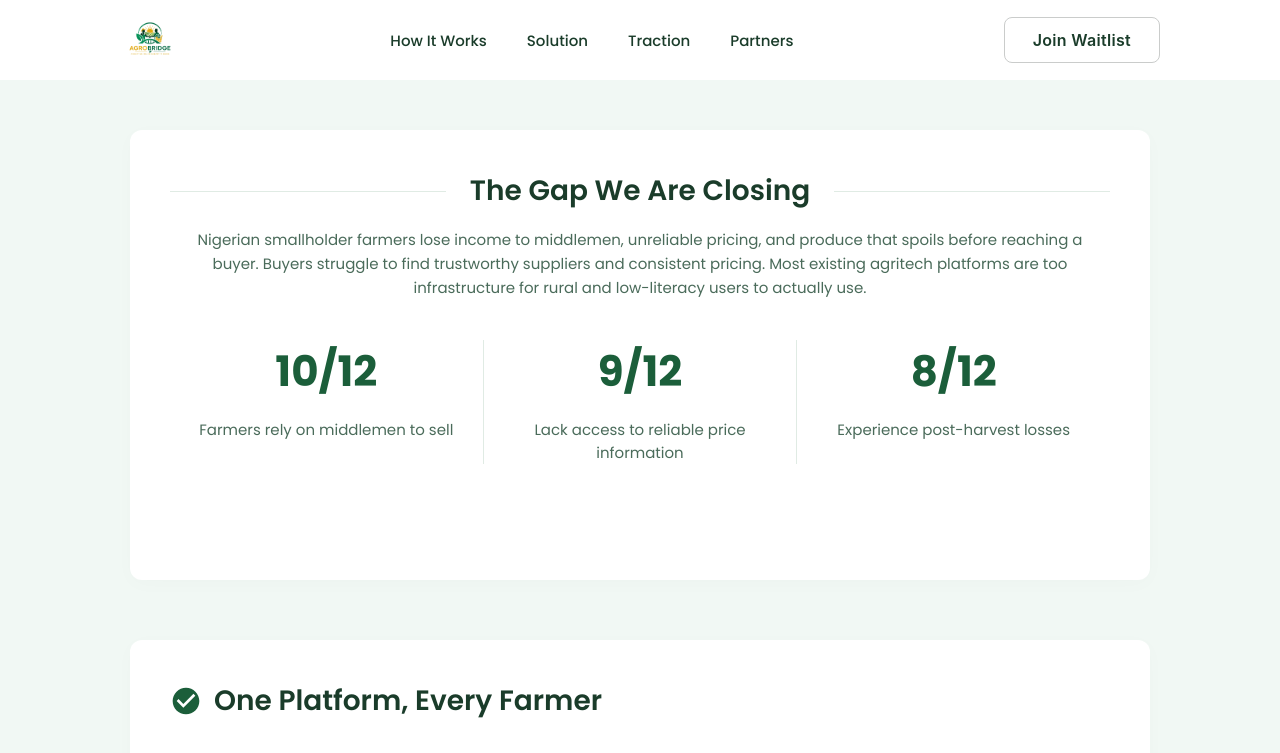
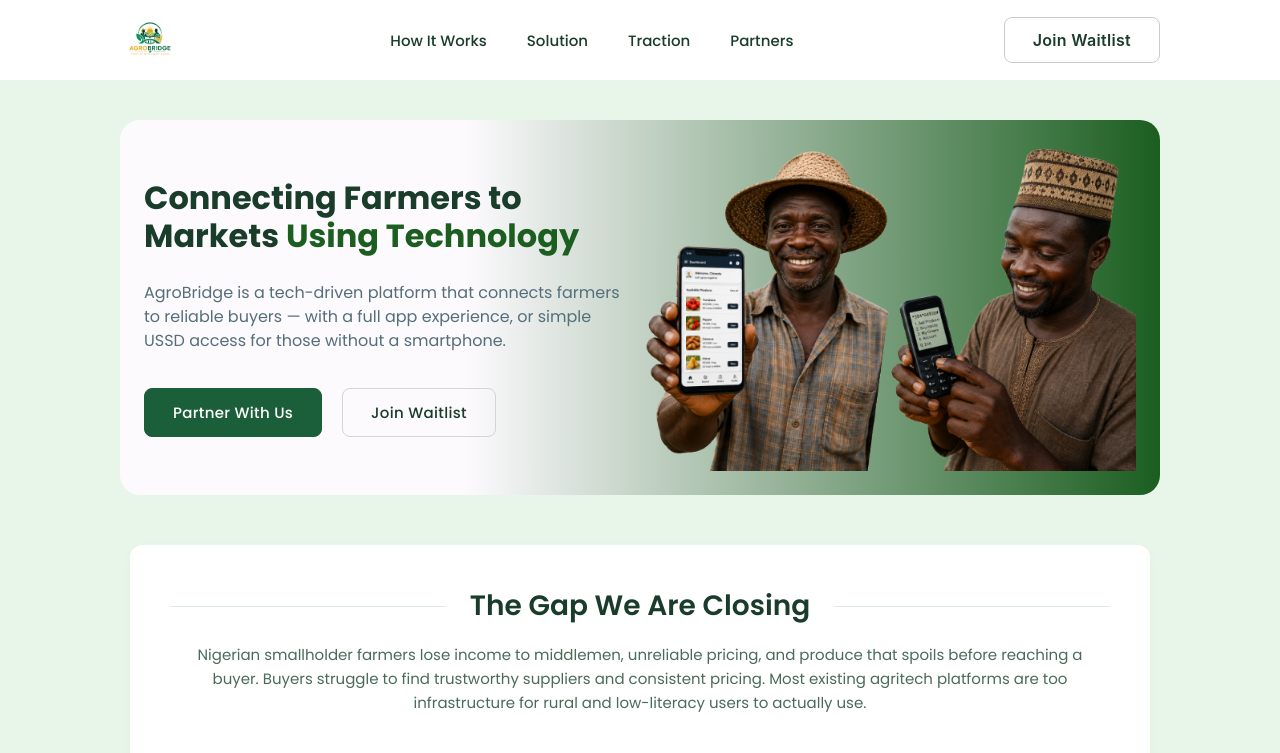
Before and after one commit to AgroBrigde/AgroBridgeWebApp, a React (Vite) app: page /landing in a window 1280 px wide. Shown: the top 753 px of the page. Built offline with nearby package versions, Linux system fonts and the light colour scheme.

Commit message:
Build hero section

```diff
--- /dev/null
+++ b/src/CSS/Hero.css
@@ -0,0 +1,55 @@
+.hero {
+    display:flex;
+    justify-content:space-between;
+    align-items:center;
+    padding:24px;
+    background: linear-gradient(90.08deg, var(--sss) 33.2%, var(--main) 99.93%);
+    border-radius:20px;
+    margin-top: 40px;
+    gap:10px;
+}
+
+.hero-left{
+    flex:1;
+}
+
+.hero-left h1{
+    font-weight: 700;
+    line-height:1.2;
+    margin-bottom:25px;
+}
+
+.hero-left span{
+  color:var(--main);
+}
+
+.hero-left p{
+    font-size: var(--body);
+    line-height:24px;
+    color:var(--sec);
+    margin-bottom:35px;
+}
+.hero-buttons{
+    display:flex;
+    gap:20px;
+}
+
+.hero-right{
+    flex:1;
+    display:flex;
+    justify-content:center;
+}
+
+.hero-right img{
+    width:100%;
+    max-width:550px;
+}
+
+@media (max-width: 768px) {
+    .hero {
+        flex-direction: column-reverse;
+    }
+    .hero-buttons {
+        align-items: stretch;
+    }
+}
--- a/src/CSS/Landing.css
+++ b/src/CSS/Landing.css
@@ -12,8 +12,7 @@
   color: #1a3c2a;
   overflow-x: hidden;
   /* The soft green background seen across all prototype screenshots */
-  background-color: #f1f8f4;
-  padding: 40px 0 80px;
+  background-color: var(--subtle);
 }
 
 .container {
--- /dev/null
+++ b/src/Components/Hero.jsx
@@ -0,0 +1,32 @@
+import "../CSS/Hero.css";
+// import "../CSS/Button.css";
+import heroImage from "../assets/famers.png";
+
+export default function Hero() {
+  return (
+    <section className="hero section-wrapper">
+      <div className="hero-left">
+        <h1>
+          Connecting Farmers to Markets
+          <span> Using Technology</span>
+        </h1>
+
+        <p>
+          AgroBridge is a tech-driven platform that connects farmers to reliable
+          buyers — with a full app experience, or simple USSD access for those
+          without a smartphone.
+        </p>
+
+        <div className="hero-buttons">
+          <button className="btn-primary">Partner With Us</button>
+
+          <button className="btn-secondary">Join Waitlist</button>
+        </div>
+      </div>
+
+      <div className="hero-right">
+        <img src={heroImage} alt="Farmers" />
+      </div>
+    </section>
+  );
+}
--- a/src/Components/Landing.jsx
+++ b/src/Components/Landing.jsx
@@ -5,6 +5,7 @@ import platformImage from "../assets/famers.png";
 import { useOutletContext } from "react-router-dom";
 import { MdCheckCircle, MdStorefront, MdHandshake } from "react-icons/md";
 import { FaTractor } from "react-icons/fa";
+import Hero from "./Hero";
 
 const Landing = () => {
   const { refs } = useOutletContext();
@@ -50,6 +51,7 @@ const Landing = () => {
     <div className="landing-page">
       <div className="container">
         {/* ========== HERO SECTION ========== */}
+        <Hero />
 
         {/* ========== THE GAP SECTION ========== */}
         <section ref={gapRef} id="the-gap" className="section-wrapper">
@@ -254,7 +256,6 @@ const Landing = () => {
               <p>
                 Farmers, buyers, or investors — join us as we build a better
                 agricultural supply chain for Nigeria.
-
               </p>
 
               <div className="cta-buttons">
--- a/src/index.css
+++ b/src/index.css
@@ -3,3 +3,47 @@
   margin: 0;
   box-sizing: border-box;
 }
+
+
+
+body {
+  /* background-color: var(--subtle); */
+}
+
+:root {
+  --main: #1B5E20;
+  --pressed: #144A18;
+  --light: #A5D6A7;
+  --subtle: #E8F5E9;
+  --success: #2E7D32;
+  --error: #C62828;
+  --sss: #FDFAFE;
+  --warning: #F57F17;
+  --backgro:  #F5F0E6;
+  --surface: #FFFFFF;
+  --primary: #263238;
+  --sec: #546E7A;
+  --overlay: #000000;
+  --borders: #E0E0E0;
+  --disabled: #9E9E9E;
+
+  /* FONT SIZES */
+
+  --heading: 32px;
+  --medium: 24px;
+  --body: 16px;
+  --regular: 15px;
+}
+
+
+h1 {
+  font-size: var(--heading);
+}
+
+h2 {
+  font-size: var(--medium);
+}
+
+p {
+  font-size: var(--body);
+}
```
